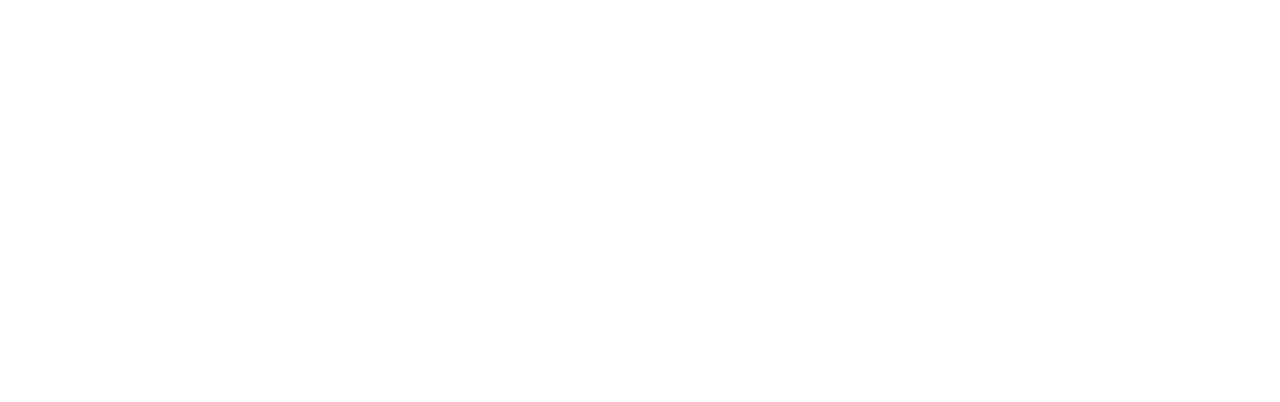
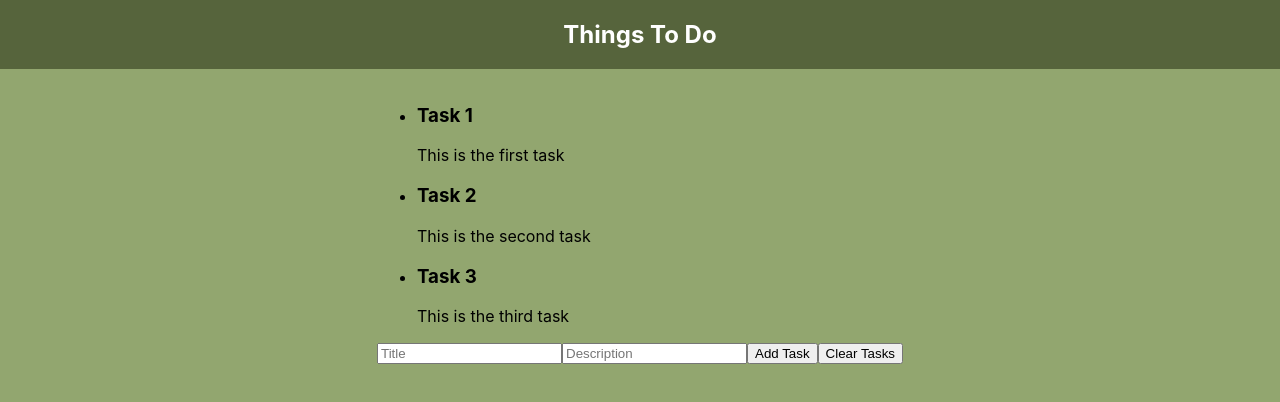
Before and after one commit to brendonnewt/todo-app, a React (Create React App) app: page / in a window 1280 px wide. Shown: the top 402 px of the page. Built offline with nearby package versions, Linux system fonts and the light colour scheme.

Commit message:
adding some styling

```diff
--- /dev/null
+++ b/src/App.js
@@ -0,0 +1,12 @@
+import React from 'react';
+import HeaderBar from './headerbar';
+import TaskList from './tasklist';
+
+export const App = () => {
+    return (
+        <div className='app'>
+            <HeaderBar />
+            <TaskList />
+        </div>
+    );
+}
--- /dev/null
+++ b/src/headerbar.js
@@ -0,0 +1,5 @@
+const headerbar = () => {
+    return <h1 className="header">Things To Do</h1>
+}
+
+export default headerbar;
--- a/src/index.css
+++ b/src/index.css
@@ -5,9 +5,36 @@
     sans-serif;
   -webkit-font-smoothing: antialiased;
   -moz-osx-font-smoothing: grayscale;
+  background-color:rgb(146, 166, 111);
 }
 
 code {
   font-family: source-code-pro, Menlo, Monaco, Consolas, 'Courier New',
     monospace;
 }
+
+.app {
+  display: flex;
+  flex-direction: column;
+  align-items: center;
+  justify-content: center;
+}
+
+h1 {
+  text-align: center;
+  background-color: rgb(86, 100, 60);
+  margin:0;
+}
+
+.header {
+  background-color: rgb(86, 100, 60);
+  padding: 20px;
+  color: white;
+  font-size: 24px;
+  font-weight: bold;
+  width: 100%;
+  text-align: center;
+  position: relative;
+  top: 0;
+  margin-bottom: 2vh;
+}
--- a/src/index.js
+++ b/src/index.js
@@ -1,15 +1,11 @@
 import React from 'react';
 import ReactDOM from 'react-dom/client';
 import './index.css';
-import reportWebVitals from './reportWebVitals';
+import {App} from './App';
 
 const root = ReactDOM.createRoot(document.getElementById('root'));
 root.render(
   <React.StrictMode>
+    <App />
   </React.StrictMode>
 );
-
-// If you want to start measuring performance in your app, pass a function
-// to log results (for example: reportWebVitals(console.log))
-// or send to an analytics endpoint. Learn more: https://bit.ly/CRA-vitals
-reportWebVitals();
--- a/src/reportWebVitals.js
+++ /dev/null
@@ -1,13 +0,0 @@
-const reportWebVitals = onPerfEntry => {
-  if (onPerfEntry && onPerfEntry instanceof Function) {
-    import('web-vitals').then(({ getCLS, getFID, getFCP, getLCP, getTTFB }) => {
-      getCLS(onPerfEntry);
-      getFID(onPerfEntry);
-      getFCP(onPerfEntry);
-      getLCP(onPerfEntry);
-      getTTFB(onPerfEntry);
-    });
-  }
-};
-
-export default reportWebVitals;
--- /dev/null
+++ b/src/tasklist.js
@@ -0,0 +1,29 @@
+import React from 'react';
+import {data} from './data';
+
+const TaskList = () => {
+    const [tasks, setTasks] = React.useState(data);
+    return (
+        <div className='tasklist'>
+            <ul>
+                {tasks.map((task, index) => (
+                    <li key={index}>
+                        <h3>{task.title}</h3>
+                        <p>{task.description}</p>
+                    </li>
+                ))}
+            </ul>
+            <input type='text' placeholder='Title' />
+            <input type='text' placeholder='Description' />
+            <button onClick={() => {
+                const title = document.querySelector('input[placeholder="Title"]').value;
+                const description = document.querySelector('input[placeholder="Description"]').value;
+                setTasks([...tasks, {title, description}]);
+            }
+            }>Add Task</button>
+            <button onClick={() => setTasks([])}>Clear Tasks</button>
+        </div>
+    );
+}
+
+export default TaskList;
```
Also changed, not shown: src/setupTests.js (deleted, +0 -5 lines), src/logo.svg (deleted).
